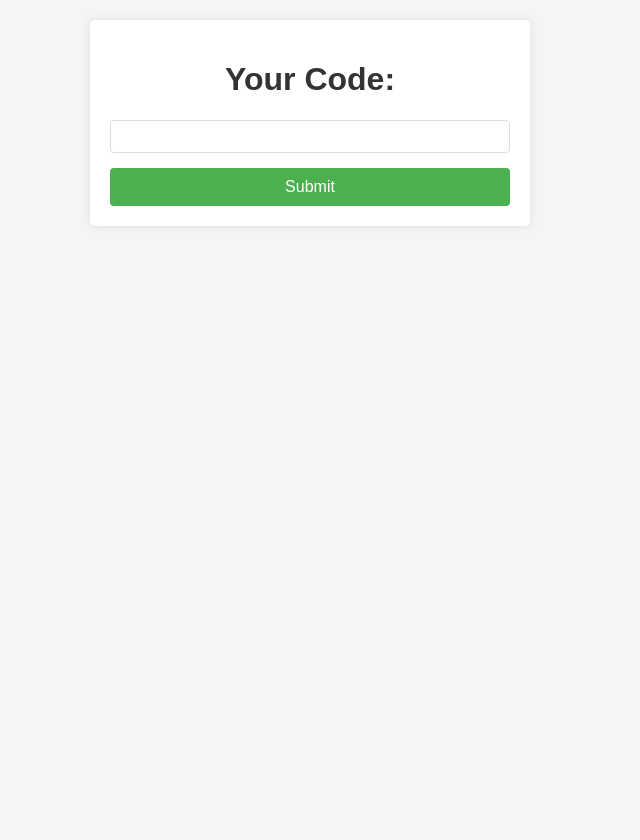
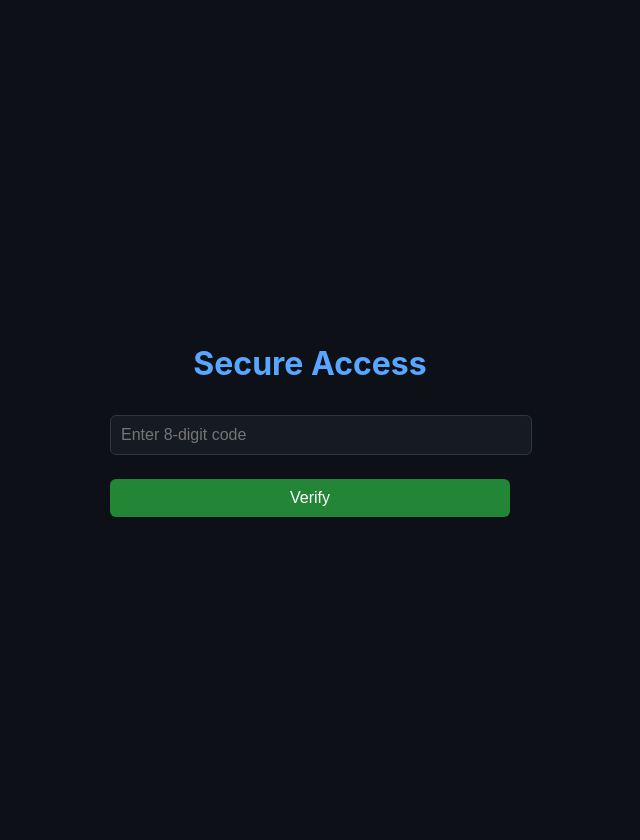
Before and after one commit to tuzhilkina-em/progect-MLA, a FastAPI app: page /login in a window 1280 px wide. Shown: the whole page, without its empty margins (330-970 px from the left). Before the commit the page ends 206 px from the top, so only its background shows below. Run offline with FastAPI, Linux system fonts and the light colour scheme.

Commit message:
realize admin route and welcome page

```diff
--- a/app/main.py
+++ b/app/main.py
@@ -1,103 +1,117 @@
-from fastapi import FastAPI, Request, Form
-from fastapi.responses import HTMLResponse
+from fastapi import FastAPI, Request, Form, Depends, HTTPException, status
+from fastapi.security import HTTPBasic, HTTPBasicCredentials
+from fastapi.responses import HTMLResponse, RedirectResponse
 from fastapi.templating import Jinja2Templates
 from pathlib import Path
 import json
-
-from app.utils import add_to_json, get_last_code
 import random
 import logging
+import time
+from datetime import datetime, timedelta
+from typing import Dict, List, Optional
 
-logging.basicConfig(level=logging.INFO)
-logger = logging.getLogger(__name__)
+
+ADMIN_USERNAME = "admin"
+ADMIN_PASSWORD = "fXtn66xuno"
+CODE_TTL_MINUTES = 3
+
 
 app = FastAPI()
-
+security = HTTPBasic()
 templates = Jinja2Templates(directory=str(Path(__file__).parent / "templates"))
 
-def generate_code() -> str:
-    return str(random.randint(10_000_000, 99_999_999))
+
+codes_db: List[Dict] = []
 
 
-@app.get("/generate")
-async def generate_page():
-    new_code = generate_code()
-    logger.info(f"Generated code: {new_code}")
-
-    add_to_json(new_code)
-    last_code = get_last_code()
-
-    if new_code == last_code:
-        logger.info("Codes match! Returning welcome message")
-        return {
-            "status": "success",
-            "message": "welcome to hell",
-            "code": new_code,
-            "match": True
-        }
-
-    return {
-        "status": "success",
-        "message": "new code generated",
-        "code": new_code,
-        "match": False
-    }
+def verify_admin(credentials: HTTPBasicCredentials = Depends(security)):
+    if credentials.username != ADMIN_USERNAME or credentials.password != ADMIN_PASSWORD:
+        raise HTTPException(
+            status_code=status.HTTP_401_UNAUTHORIZED,
+            detail="Incorrect credentials",
+            headers={"WWW-Authenticate": "Basic"},
+        )
+    return credentials.username
 
 
-@app.get("/")
-def home():
-    return {"message": "welcome to hell"}
+def cleanup_expired_codes():
+    global codes_db
+    now = datetime.now()
+    codes_db = [code for code in codes_db
+                if now - code["created_at"] < timedelta(minutes=CODE_TTL_MINUTES)]
 
 
-@app.get("/codes")
-def list_codes():
-    from app.utils import get_json_path
-    try:
-        return json.loads(get_json_path().read_text(encoding='utf-8'))
-    except (FileNotFoundError, json.JSONDecodeError):
-        return []
+def get_valid_codes():
+    cleanup_expired_codes()
+    return [code["code"] for code in codes_db]
 
 
-@app.post("/generate")
-async def generate_from_form(
-        code: str = Form(...)
-):
-    last_code = get_last_code()
-    if code != last_code:
-        return {"status": "error", "message": "Invalid code!"}
+@app.get("/admin/codes")
+async def admin_codes(_: str = Depends(verify_admin)):
+    return {"codes": codes_db}
 
-    add_to_json(code)
 
-    response_data = {
-        "status": "success",
-        "code": code,
-        "match": code == last_code,
-        "source": "form",
-        "message": "welcome to hell"
-    }
+@app.get("/admin/generate")
+async def admin_generate(_: str = Depends(verify_admin)):
+    new_code = str(random.randint(10_000_000, 99_999_999))
+    codes_db.append({
+        "code": new_code,
+        "created_at": datetime.now(),
+        "expires_at": datetime.now() + timedelta(minutes=CODE_TTL_MINUTES)
+    })
+    return {"status": "success", "code": new_code}
 
-    return response_data
+
+@app.get("/", response_class=HTMLResponse)
+async def home(request: Request):
+    return RedirectResponse(url="/login")
 
 
 @app.get("/login", response_class=HTMLResponse)
 async def login_page(request: Request):
-    return templates.TemplateResponse("login.html", {"request": request})
+    return templates.TemplateResponse(
+        "login.html",
+        {
+            "request": request,
+            "valid_codes": get_valid_codes(),
+            "ttl_minutes": CODE_TTL_MINUTES
+        }
+    )
 
 
-@app.post("/login")
+@app.post("/login", response_class=HTMLResponse)
 async def handle_login(
         request: Request,
         code: str = Form(...)
 ):
+    valid_codes = get_valid_codes()
 
-    message = "Data received successfully!"
-    status = "success"
+    if code not in valid_codes:
+        return templates.TemplateResponse(
+            "login.html",
+            {
+                "request": request,
+                "message": "Invalid or expired code",
+                "status": "error",
+                "valid_codes": valid_codes,
+                "ttl_minutes": CODE_TTL_MINUTES
+            }
+        )
 
     return templates.TemplateResponse(
-        "login.html",
+        "welcome.html",
         {
             "request": request,
-            "message": message,
-            "status": status,
+            "code": code
         }
     )
+
+@app.get("/welcome", response_class=HTMLResponse)
+async def welcome_page(request: Request):
+    return RedirectResponse(url="/login")
+
+
+if __name__ == "__main__":
+    import uvicorn
+
+    uvicorn.run(app, host="0.0.0.0", port=8000)
--- a/app/templates/login.html
+++ b/app/templates/login.html
@@ -3,85 +3,77 @@
 <head>
     <meta charset="UTF-8">
     <meta name="viewport" content="width=device-width, initial-scale=1.0">
-    <title>Login Form</title>
+    <title>Secure Login</title>
     <style>
+        :root {
+            --bg-color: #0d1117;
+            --text-color: #c9d1d9;
+            --accent-color: #58a6ff;
+            --input-bg: #161b22;
+        }
+
         body {
-            font-family: Arial, sans-serif;
+            font-family: -apple-system, BlinkMacSystemFont, sans-serif;
+            background-color: var(--bg-color);
+            color: var(--text-color);
             margin: 0;
             padding: 20px;
-            background-color: #f5f5f5;
+            display: flex;
+            justify-content: center;
+            align-items: center;
+            min-height: 100vh;
         }
-        .container {
+
+        .login-box {
+            width: 100%;
             max-width: 400px;
-            margin: 0 auto;
-            background: white;
-            padding: 20px;
-            border-radius: 5px;
-            box-shadow: 0 0 10px rgba(0,0,0,0.1);
+            padding: 2rem;
+            background-color: var(--bg-color);
+            border-radius: 8px;
         }
+
         h1 {
             text-align: center;
-            color: #333;
+            color: var(--accent-color);
+            margin-bottom: 2rem;
         }
+
         .form-group {
-            margin-bottom: 15px;
+            margin-bottom: 1.5rem;
         }
-        label {
-            display: block;
-            margin-bottom: 5px;
-            font-weight: bold;
+
+        input[type="text"] {
+            width: 100%;
+            padding: 10px;
+            background-color: var(--input-bg);
+            border: 1px solid #30363d;
+            border-radius: 6px;
+            color: var(--text-color);
+            font-size: 16px;
         }
-        input[type="text"],
-        input[type="password"] {
-            width: 100%;
-            padding: 8px;
-            border: 1px solid #ddd;
-            border-radius: 4px;
-            box-sizing: border-box;
-        }
+
         button {
             width: 100%;
             padding: 10px;
-            background-color: #4CAF50;
+            background-color: #238636;
             color: white;
             border: none;
-            border-radius: 4px;
+            border-radius: 6px;
+            font-size: 16px;
             cursor: pointer;
-            font-size: 16px;
-        }
-        button:hover {
-            background-color: #45a049;
-        }
-        .message {
-            margin-top: 15px;
-            padding: 10px;
-            border-radius: 4px;
-        }
-        .success {
-            background-color: #dff0d8;
-            color: #3c763d;
-        }
-        .error {
-            background-color: #f2dede;
-            color: #a94442;
         }
     </style>
 </head>
 <body>
-    <div class="container">
-        <h1>Your Code:</h1>
-        <form action="/generate" method="post">
+    <div class="login-box">
+        <h1>Secure Access</h1>
+
+        <form action="/login" method="post">
             <div class="form-group">
-                <input type="text" id="code" name="code" title="Please enter exactly 8 digits" required>
+                <input type="text" name="code" placeholder="Enter 8-digit code" required>
             </div>
-            <button type="submit">Submit</button>
+            <button type="submit">Verify</button>
         </form>
-
-        {% if message %}
-        <div class="message {{ 'success' if status == 'success' else 'error' }}">
-            {{ message }}
-        </div>
-        {% endif %}
     </div>
 </body>
 </html>
```
Also changed, not shown: app/templates/welcome.html (added, +85 -0 lines), app/static/images/photo_2025-05-18_19-28-22.jpg (added), 1 other file.
